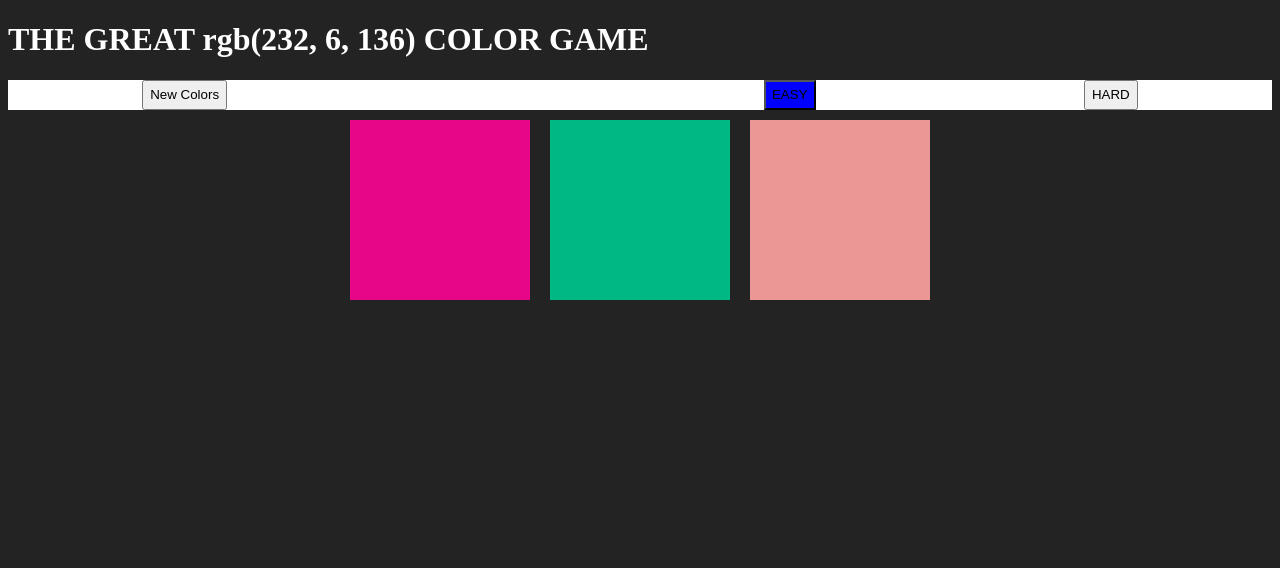
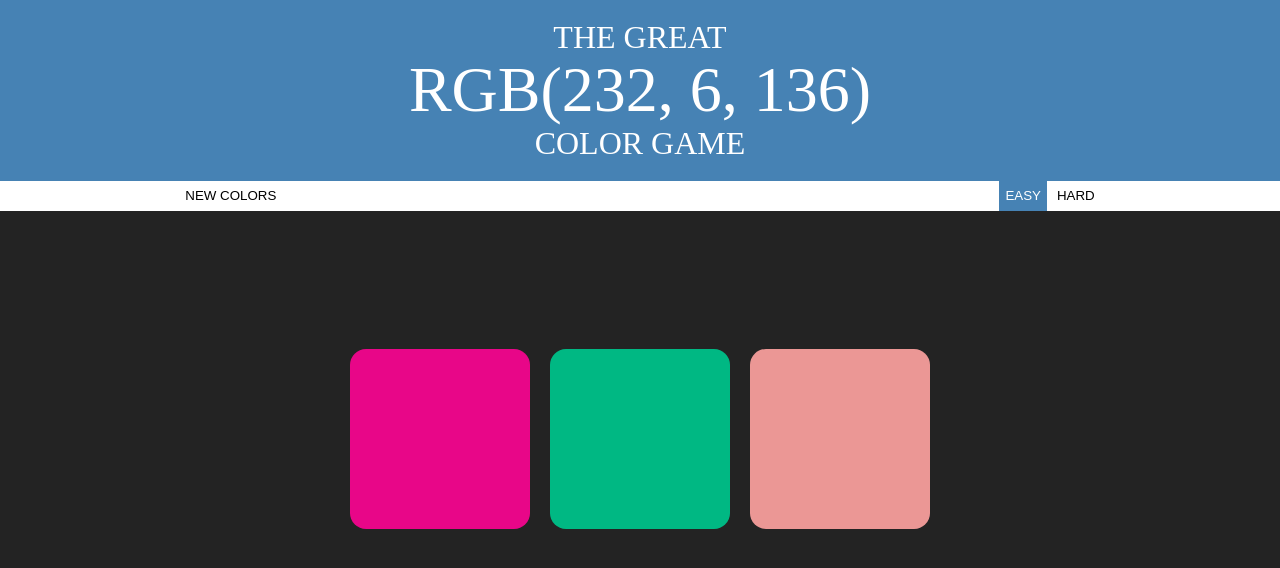
Before and after one commit to FlashOTFR/color-game, a plain HTML site: page index.html in a window 1280 px wide. Both pictures are taken after a click on the button "EASY". Drawn offline with Linux system fonts and the light colour scheme.

Commit message:
several css changes and added transitions to buttons

```diff
--- a/index.html
+++ b/index.html
@@ -7,12 +7,21 @@
     <link rel="stylesheet" href="style.css">
 </head>
 <body>
-    <h1 id = "announce">THE GREAT <span id="color-display">RGB</span> COLOR GAME</h1>
+    <div class="head-space">
+        <h1 id = "announce">THE GREAT
+            <br>
+            <span id="color-display">RGB</span>
+            <br>
+            COLOR GAME</h1>
+    </div>
+
     <div id = "stripe">
         <button id ="reset">New Colors</button>
         <span id = "message"></span>
-        <button id = "easy">EASY</button>
-        <button id = "hard" class = "selected">HARD</button>
+        <div class="modes">
+            <button id = "easy">EASY</button>
+            <button id = "hard" class = "selected">HARD</button>
+        </div>
     </div>
     <div class="box">
         <div class="square"></div>
--- a/other.js
+++ b/other.js
@@ -5,6 +5,7 @@ const announce = document.querySelector("#announce");
 const resetButton = document.querySelector("#reset");
 const easyButton = document.querySelector("#easy");
 const hardButton = document.querySelector("#hard");
+const headSpace = document.querySelector(".head-space");
 
 
 const randomColor = () => {
@@ -37,18 +38,23 @@ const generateRandomColors = (num) => {
     return arr
 }
 
-
+let easyMode = false;
 let colors = generateRandomColors(6);
 let winningColor = pickColor();
 //show color winning color
 display.textContent = winningColor;
 
 resetButton.addEventListener("click", () => {
+    if(!easyMode){
         colors = generateRandomColors(6);
+    }else{
+        colors = generateRandomColors(3);
+    }
+    message.textContent = "";
     winningColor = pickColor();
     display.textContent = winningColor;
     resetButton.textContent = "New Colors";
-        announce.style.backgroundColor = "#232323";
+    headSpace.style.backgroundColor = "steelblue";
     for(let i = 0; i < squares.length; i++){
         squares[i].style.backgroundColor = colors[i];
     }
@@ -60,6 +66,9 @@ easyButton.addEventListener("click", () => {
     colors = generateRandomColors(3);
     winningColor = pickColor();
     display.textContent = winningColor;
+    easyMode = true;
+    message.textContent = "";
+    headSpace.style.backgroundColor = "steelblue";
     for(let i = 0; i < squares.length; i++){
         if(i < 3){
             squares[i].style.backgroundColor = colors[i];
@@ -75,6 +84,9 @@ hardButton.addEventListener("click", () => {
     colors = generateRandomColors(6);
     winningColor = pickColor();
     display.textContent = winningColor;
+    easyMode = false;
+    message.textContent = "";
+    headSpace.style.backgroundColor = "steelblue";
     for(let i = 0; i < squares.length; i++){
         squares[i].style.backgroundColor = colors[i];
         if(i > 2){
@@ -95,7 +107,7 @@ for(let i = 0; i < squares.length; i++){
         if(clickedColor === winningColor){
             message.textContent = "YOU WIN";
             changeColors(clickedColor);
-            announce.style.backgroundColor = clickedColor;
+            headSpace.style.backgroundColor = clickedColor;
             resetButton.textContent = "Play Again?";
         }else {
             squares[i].style.backgroundColor = "#232323";
--- a/style.css
+++ b/style.css
@@ -1,5 +1,7 @@
 body {
     background-color: #232323;
+    margin: 0;
+    font-family: "Montserrat" "Avenir";
 }
 
 .square {
@@ -7,6 +9,7 @@ body {
     margin: 1.66%;
     padding-bottom: 30%;
     background: purple;
+    border-radius: 16px;
 }
 
 .box {
@@ -15,10 +18,17 @@ body {
     flex-wrap: wrap;
     max-width: 600px;
     margin: 0 auto;
+    margin-top: 10%
 }
 
 #announce {
     color: white;
+    text-align: center;
+    margin: 0;
+    font-weight: normal;
+    text-transform: uppercase;
+    line-height: 1.1;
+    padding: 20px 0;
 }
 
 
@@ -31,5 +41,35 @@ body {
 }
 
 .selected {
-    background-color: blue;
+    background-color: steelblue;
+    color: white;
 }
+
+button {
+    background-color: white;
+    border: none;
+    text-transform: uppercase;
+    height: 100%;
+    transition: 0.4s;
+}
+
+button:hover {
+    background-color: steelblue;
+    color: white;
+}
+
+.head-space {
+    display: flex;
+    justify-content: center;
+    background-color: steelblue;
+}
+
+#color-display {
+    font-size: 200%;
+}
+
+#message {
+    font-weight: 700;
+    height: 100%;
+    text-align: center;
+}
```
Lines whose indentation alone changed are shown as unchanged.
